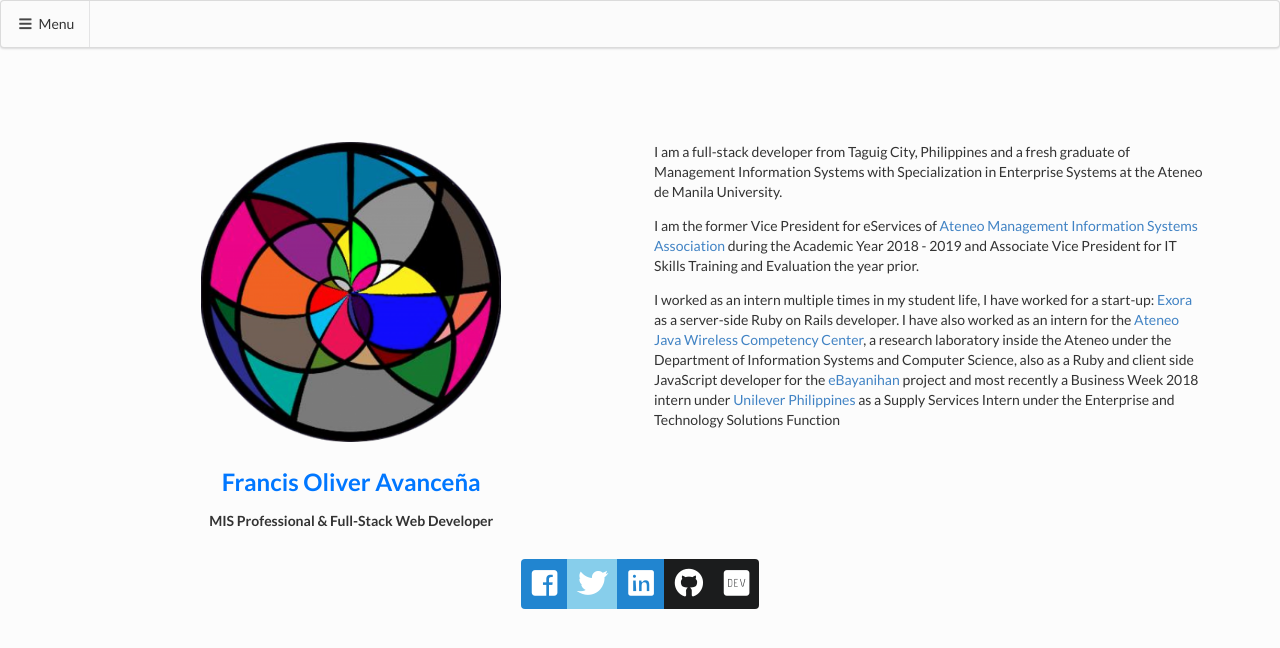
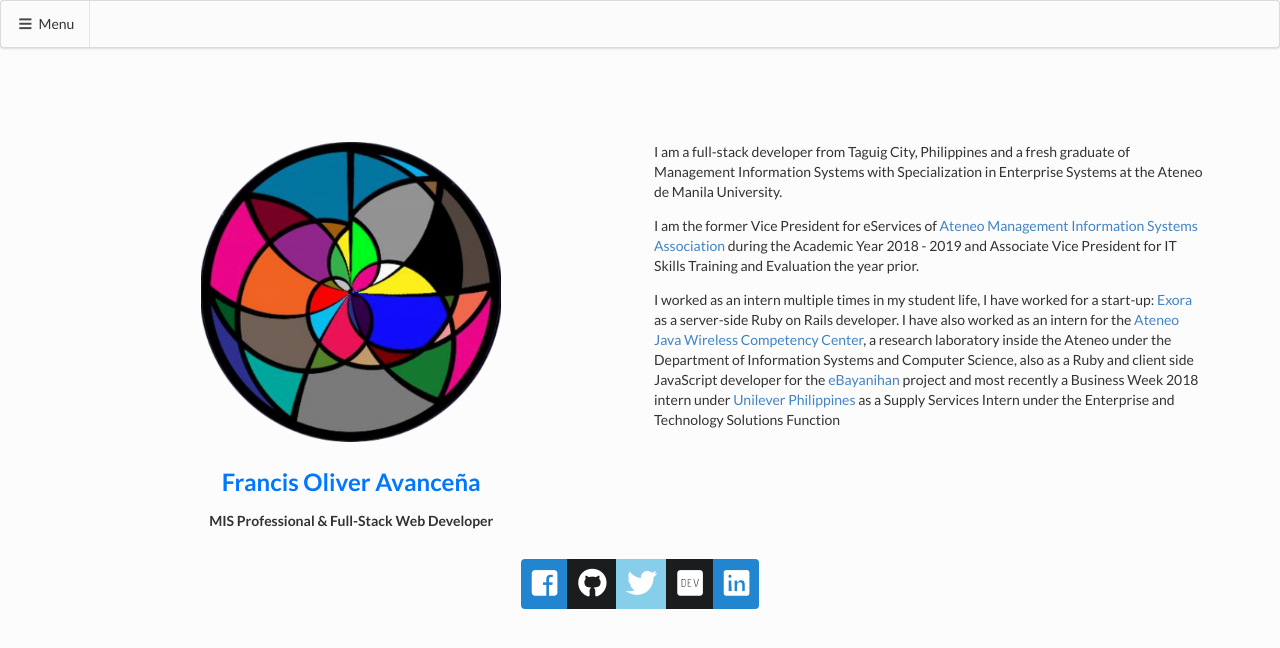
Before and after one commit to tripeersyou/francisoliverdev, a Jekyll site: the page built from index.html, in a window 1280 px wide. Shown: the top 648 px of the page. Built offline with Jekyll 4.4.1, drawn with Linux system fonts in a browser that asks for light colours; nearby versions of some CDN libraries; comment, search, counter and statistics services are not loaded.

Commit message:
Changed icon positions

```diff
--- a/index.html
+++ b/index.html
@@ -35,18 +35,19 @@
             <a href="https://linkedin.com/in/francisavancena" class="ui primary icon button" target="_blank">
                 <i class="fab fa-facebook-square fa-2x"></i>
             </a>
+			<a href="https://github.com/tripeersyou" class="ui black icon button" target="_blank">
+                <i class="fab fa-github fa-2x"></i>
+            </a>
             <a href="https://twitter.com/sicnarf_revilo" class="ui blue icon button" target="_blank">
                 <i class="fab fa-twitter fa-2x"></i>
             </a>
+			<a href="https://dev.to/sicnarf_revilo" class="ui black icon button" target="_blank">
+                <i class="fab fa-dev fa-2x"></i>
+            </a>
+
             <a href="https://linkedin.com/in/francisavancena" class="ui primary icon button" target="_blank">
                 <i class="fab fa-linkedin fa-2x"></i>
             </a>
-            <a href="https://github.com/tripeersyou" class="ui black icon button" target="_blank">
-                <i class="fab fa-github fa-2x"></i>
-            </a>
-            <a href="https://dev.to/sicnarf_revilo" class="ui black icon button" target="_blank">
-                <i class="fab fa-dev fa-2x"></i>
-            </a>
-        </div>
+    	</div>
     </div>
 </div>
```
